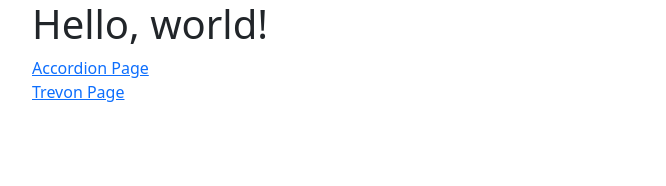
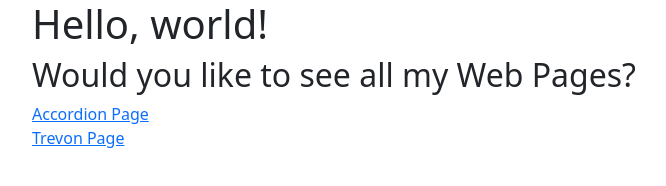
Before and after one commit to Trevonholt/hw1, a plain HTML site: page index.html in a window 1280 px wide. Shown: the whole page, without its empty margins (50-716 px from the left). Drawn offline with nearby package versions, Linux system fonts and the light colour scheme.

Commit message:
Update index.html

```diff
--- a/index.html
+++ b/index.html
@@ -9,6 +9,7 @@
   <body>
     <div class="container">
     <h1>Hello, world!</h1>
+      <h2>Would you like to see all my Web Pages?</h2>
       <a href="accordion.html">Accordion Page</a>
       <br>
       <a href="trevon.html">Trevon Page</a>
```
